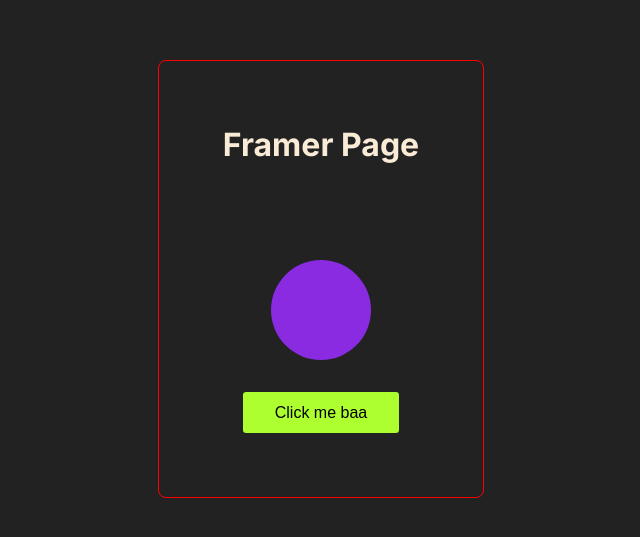
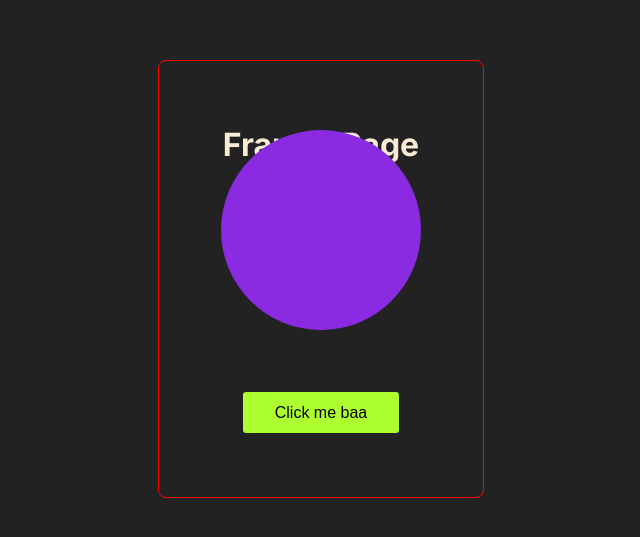
Before and after one commit to drkedrkedjon/learning-next-framework, a Next.js app: page /framer in a window 1280 px wide. Shown: the part 121-658 px from the top of the page, without its empty margins (319-959 px from the left). Built offline with nearby package versions, Linux system fonts and the light colour scheme.

Commit message:
Pkaying with Framer Motion animate

```diff
--- a/src/app/framer/page.js
+++ b/src/app/framer/page.js
@@ -1,12 +1,18 @@
+"use client"
+import { useState } from "react"
 import styles from "./page.module.css"
+import { motion } from "framer-motion"
 
 export default function FramerMotion() {
   return (
     <div className={styles.wrapper}>
       <h1 className={styles.h1}>Framer Page</h1>
-      <div className={styles.ball}>
-
-      </div>
+      <motion.div
+        animate={{
+          y: -80,
+          scale: 2,
+        }}
+        className={styles.ball} />
       <button className={styles.btn}>Click me baa</button>
     </div>
   )
```
